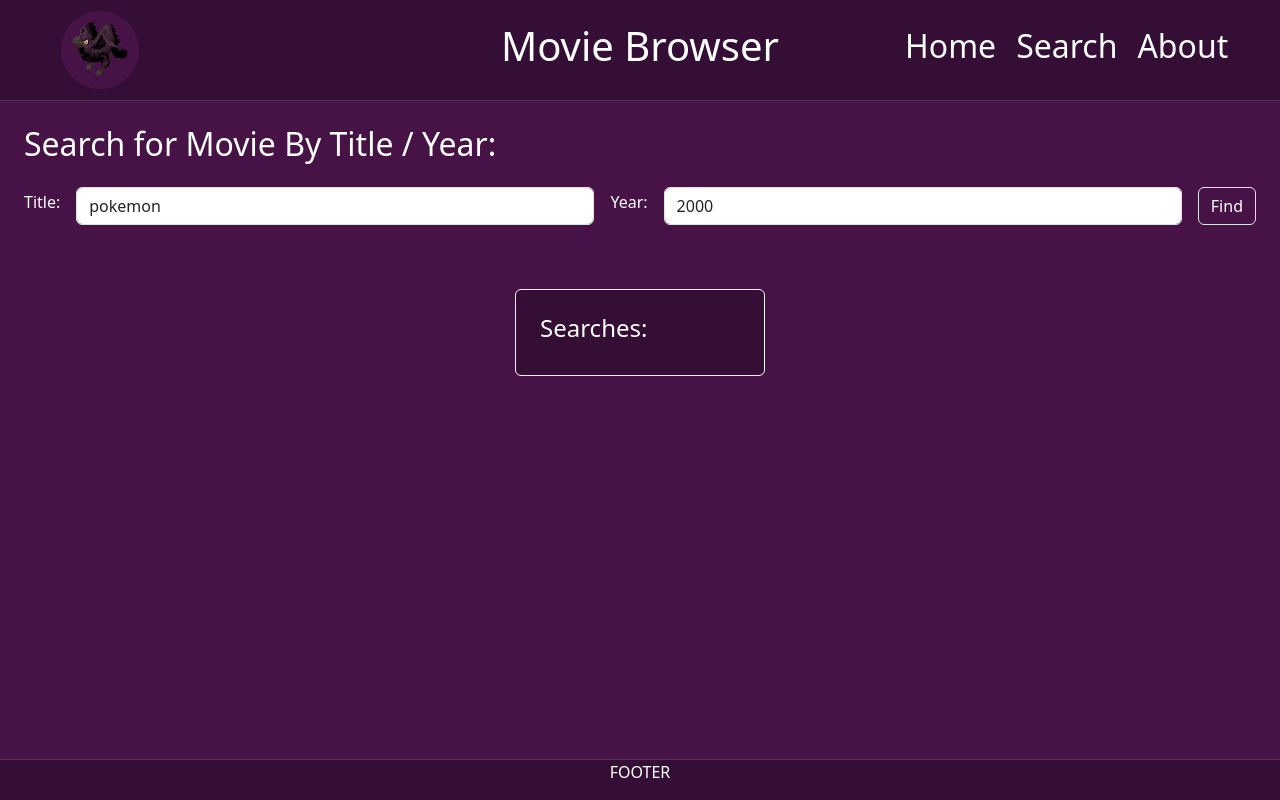
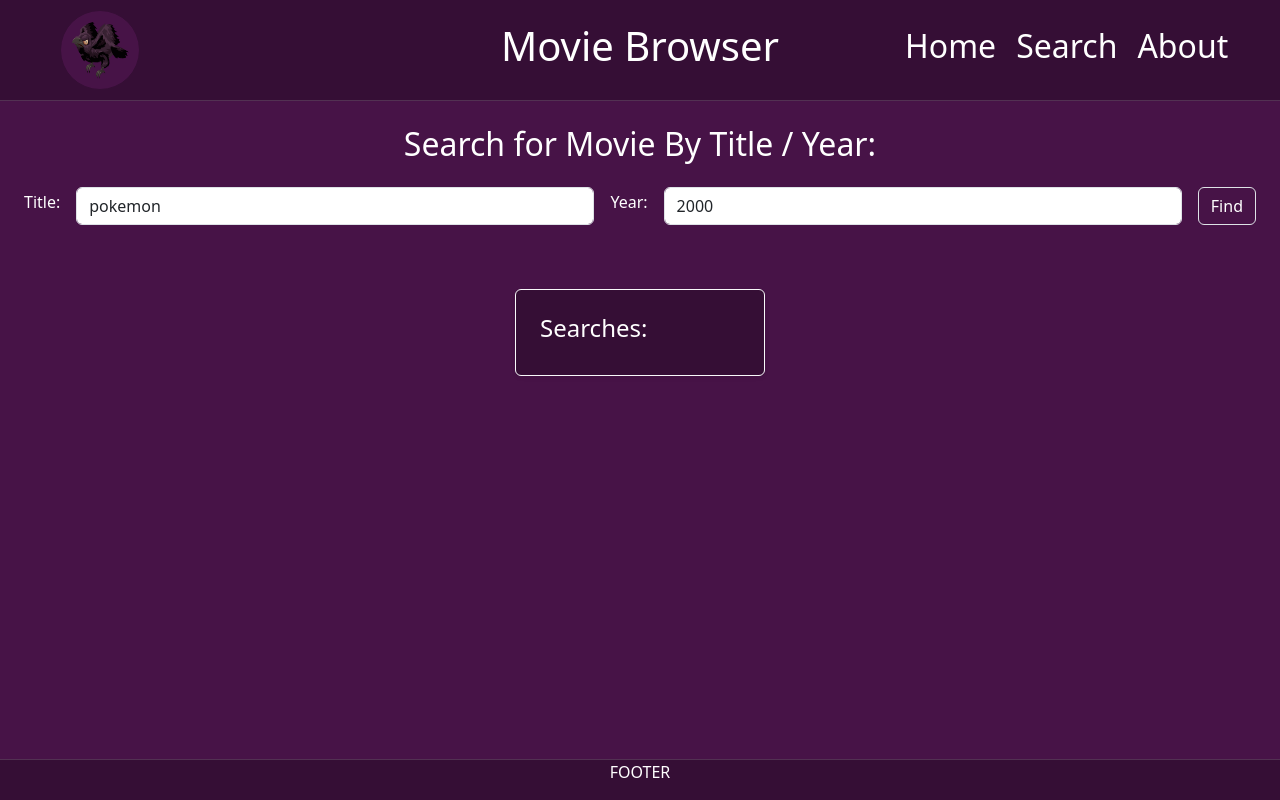
Before and after one commit to JenpeyChao/MovieBrowser, an Angular app: page /search in a window 1280 px wide. Built offline with nearby package versions, Linux system fonts and the light colour scheme; no server answers.

Commit message:
styling, saved search

```diff
--- a/src/app/search/search.component.html
+++ b/src/app/search/search.component.html
@@ -1,4 +1,5 @@
-<div class="p-4">
+<div>
+    <div class="p-4 justify-content-center text-center">
         <h2>Search for Movie By Title / Year: </h2>
         <div class="mt-4">
             <form  class="d-flex gap-3 align-items-center " (ngSubmit) = "searchMovie()">
@@ -36,3 +37,4 @@
             </div>
         </div>
     </div>
+</div>
--- a/src/app/search/search.component.ts
+++ b/src/app/search/search.component.ts
@@ -20,6 +20,7 @@ export class SearchComponent {
 
 
    searchMovie(){
+    if(this.name && !this.savedSearch.includes(this.name)){
      this.MovieBrowserService.searchMovie(this.name,this.year).subscribe(
        response =>{
         console.log(response);
@@ -28,4 +29,5 @@ export class SearchComponent {
        }
      );
    }
+  }
 }
```
Lines whose indentation alone changed are shown as unchanged.
